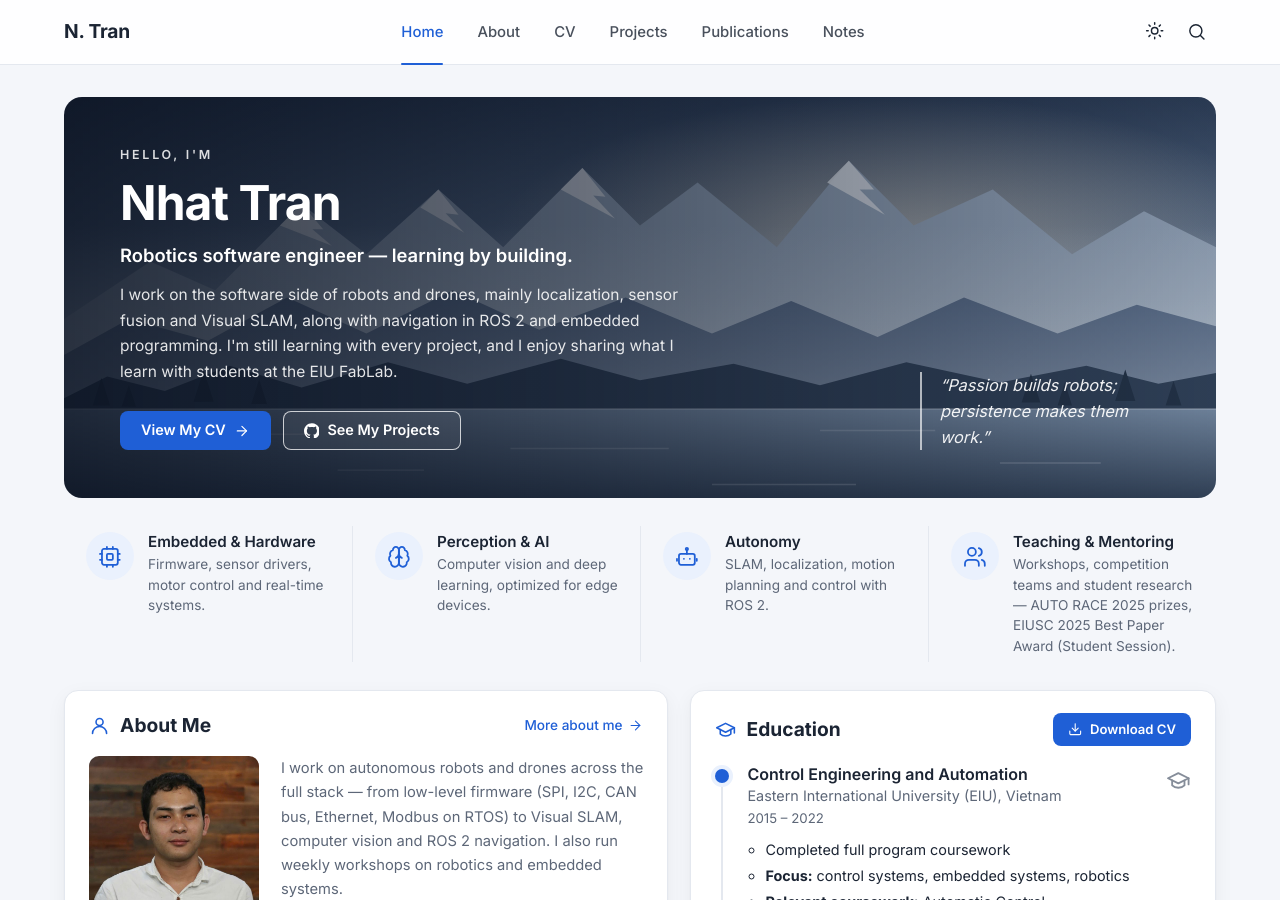
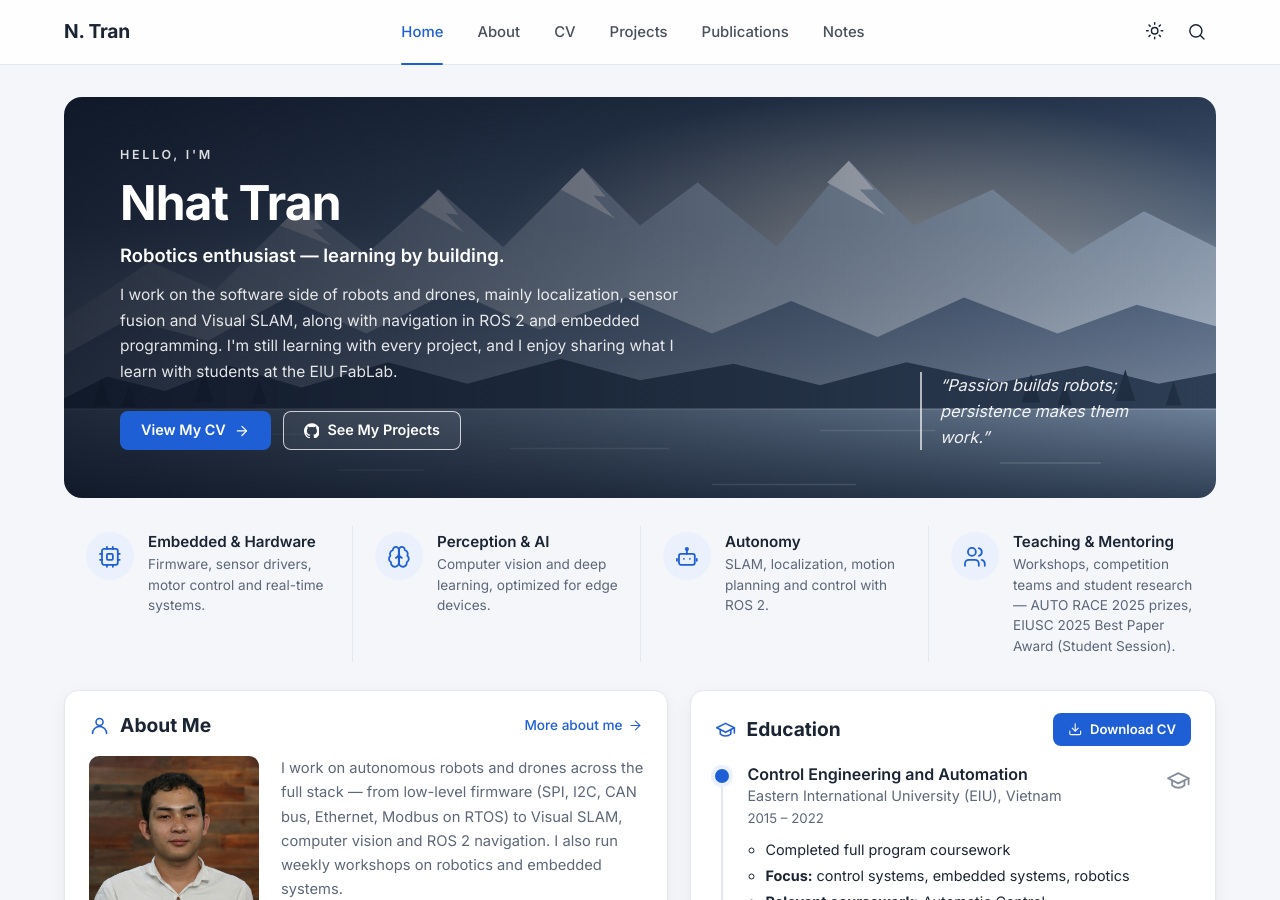
Before and after one commit to NhatTran-97/NhatTran-97.github.io, a Jekyll site: the page built from index.html, in a window 1280 px wide and 900 px high. Built offline with Jekyll 4.4.1, drawn with Linux system fonts in a browser that asks for light colours.

Commit message:
Hero tagline: robotics enthusiast, learning by building
Co-Authored-By: Claude Opus 5.5 <noreply@anthropic.com>
Claude-Session: https://claude.ai/code/session_01WtscMMpGViN2kQZVLN7Eom

```diff
--- a/_data/profile.yml
+++ b/_data/profile.yml
@@ -22,7 +22,7 @@ publication_names:
 # ----- Banner lớn ở trang Home -----
 hero:
   greeting: Hello, I'm
-  tagline: Robotics software engineer — learning by building.
+  tagline: Robotics enthusiast — learning by building.
   intro: >-
     I work on the software side of robots and drones, mainly localization, sensor
     fusion and Visual SLAM, along with navigation in ROS 2 and embedded programming.
```
